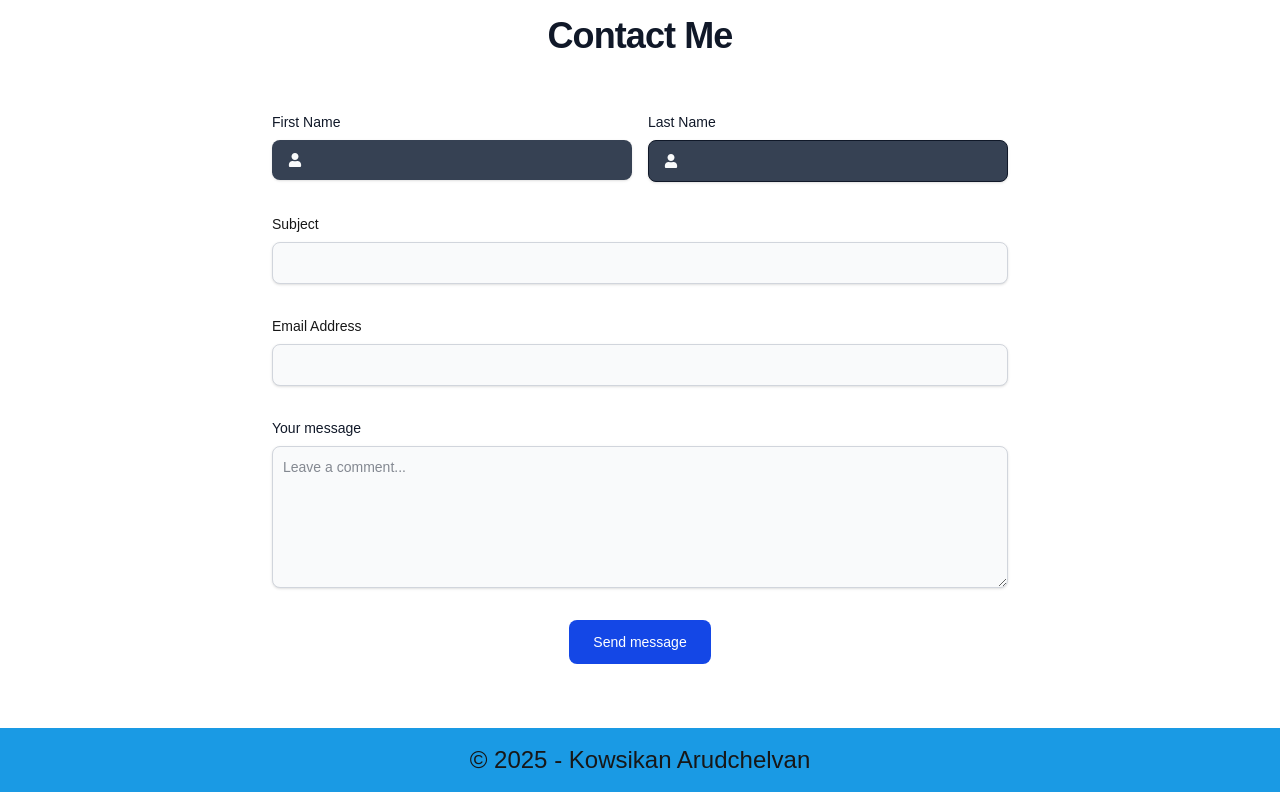
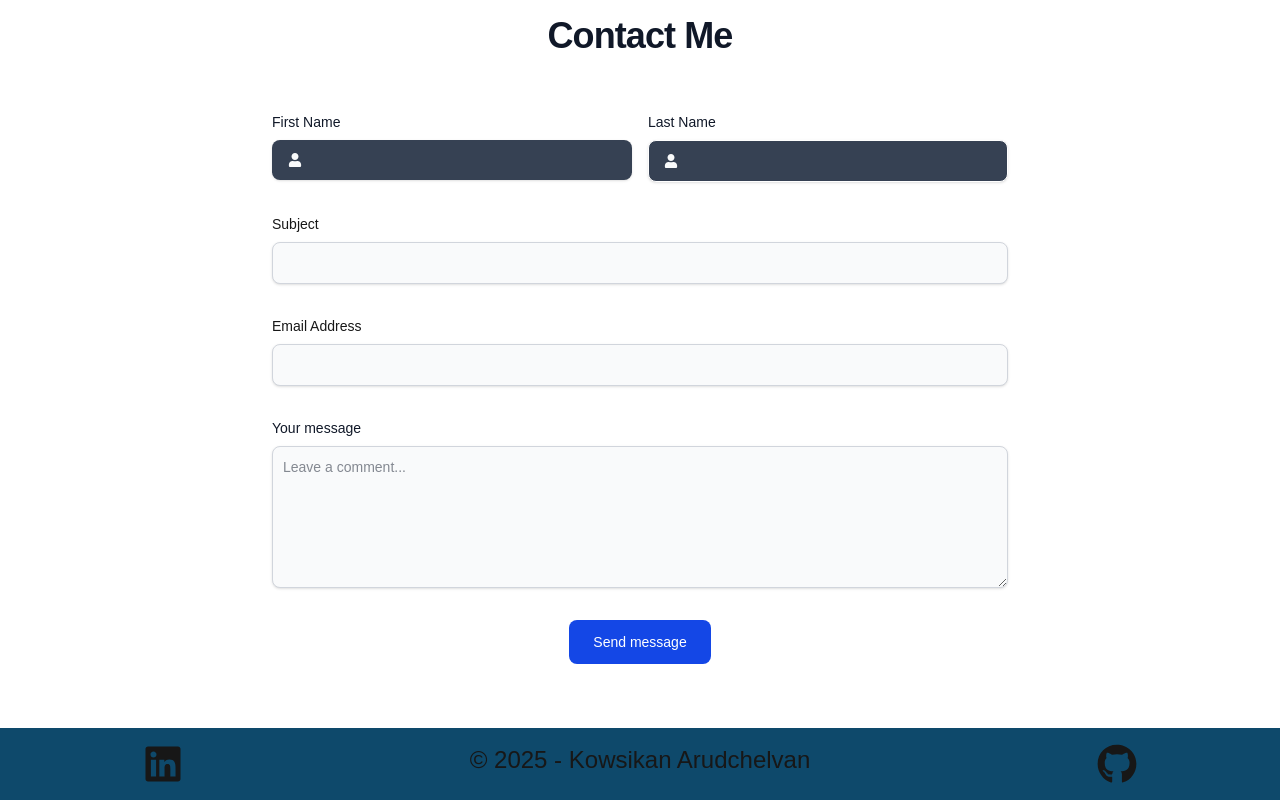
Before and after one commit to kowsikanA/portfolio-website, a Next.js app: page / in a window 1280 px wide. Shown: the part 3892-4692 px from the top of the page. Built offline with nearby package versions, Linux system fonts and the light colour scheme.

Commit message:
updated contacts section

```diff
--- a/src/app/components/Contact.jsx
+++ b/src/app/components/Contact.jsx
@@ -25,6 +25,12 @@ const Contact = () => {
     const result = await response.json();
     if (result.success) {
         console.log(result);
+        window.alert("Your message is sent successfully");
+        e.target.reset();
+    }
+    else{
+      window.alert("Something is wrong. Please try again!");
+
     }
 }
 
@@ -55,7 +61,7 @@ const Contact = () => {
                 <span className='absolute inset-y-0 left-0 flex  items-center pl-4'>
                   <FaUser className='text-gray-50  text-sm' />
                 </span>
-                <input type="text" id="lastName" name="lastName" className="pl-12 shadow-sm bg-gray-700 border text-gray-900 text-sm rounded-lg  block w-full p-2.5 " required />
+                <input type="text" id="lastName" name="lastName" className="pl-12 shadow-sm bg-gray-700 border text-white text-sm rounded-lg  block w-full p-2.5 " required />
 
               </div>
 
--- a/src/app/components/Footer.jsx
+++ b/src/app/components/Footer.jsx
@@ -1,4 +1,6 @@
+'use client'
 import React from 'react'
+import {FaGithub, FaLinkedin} from 'react-icons/fa'
 
 const Footer = () => {
 
@@ -6,8 +8,10 @@ const Footer = () => {
     return new Date().getFullYear();
   }
     return (
-      <footer className='w-full flex justify-center align-center py-4'>
+      <footer className='w-full flex justify-around align-center py-4'>
+        <FaLinkedin  className='cursor-pointer w-10 h-10' onClick={() => window.open('https://www.linkedin.com/in/kowsikan-arudchelvan-491695275/')}/>
         <h2 className='text-2xl'>© {getYear()} - Kowsikan  Arudchelvan</h2>
+        <FaGithub  className='cursor-pointer w-10 h-10' onClick={() => window.open('https://github.com/kowsikanA')}/>
       </footer>
     )
   }
--- a/src/app/page.js
+++ b/src/app/page.js
@@ -34,7 +34,7 @@ export default function Home() {
         <Contact />
       </div>
 
-      <div className="bg-[#1a9ae4]">
+      <div className="bg-[#0e496b]">
         <Footer />
       </div>
     </main>
```
